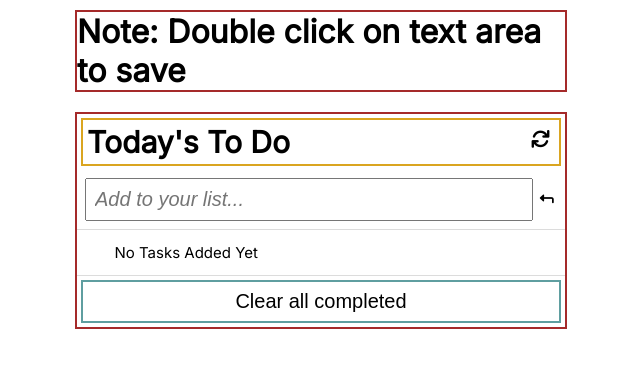
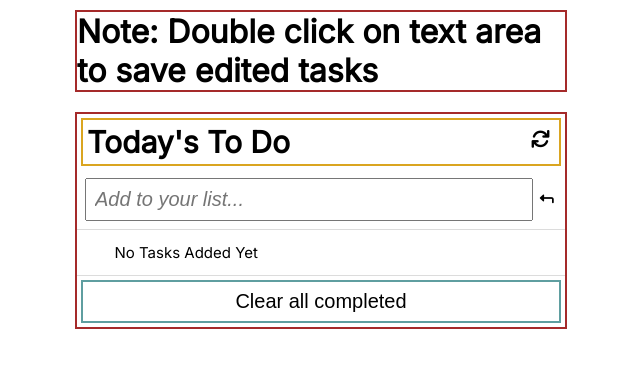
Before and after one commit to zunairkhan811/To-do-list, a website built with webpack: page src/index.html in a window 1280 px wide. Shown: the whole page, without its empty margins (319-959 px from the left). Built offline with nearby package versions, Linux system fonts and the light colour scheme; a web font is replaced by a local one.

Commit message:
change text note in html

```diff
--- a/src/index.html
+++ b/src/index.html
@@ -31,7 +31,7 @@
 <body>
     <main>
       <div class="container">
-        <div id="noteheading"><h1>Note: Double click on text area to save</h1></div>
+        <div id="noteheading"><h1>Note: Double click on text area to save edited tasks</h1></div>
         <div id="main-box">
 
           <div id="list-heading"><h1>Today's To Do</h1><span class="list-heading-icon"><i  class="fas fa-sync"></i></span></div>
```
Also changed, not shown: dist/index.html.
